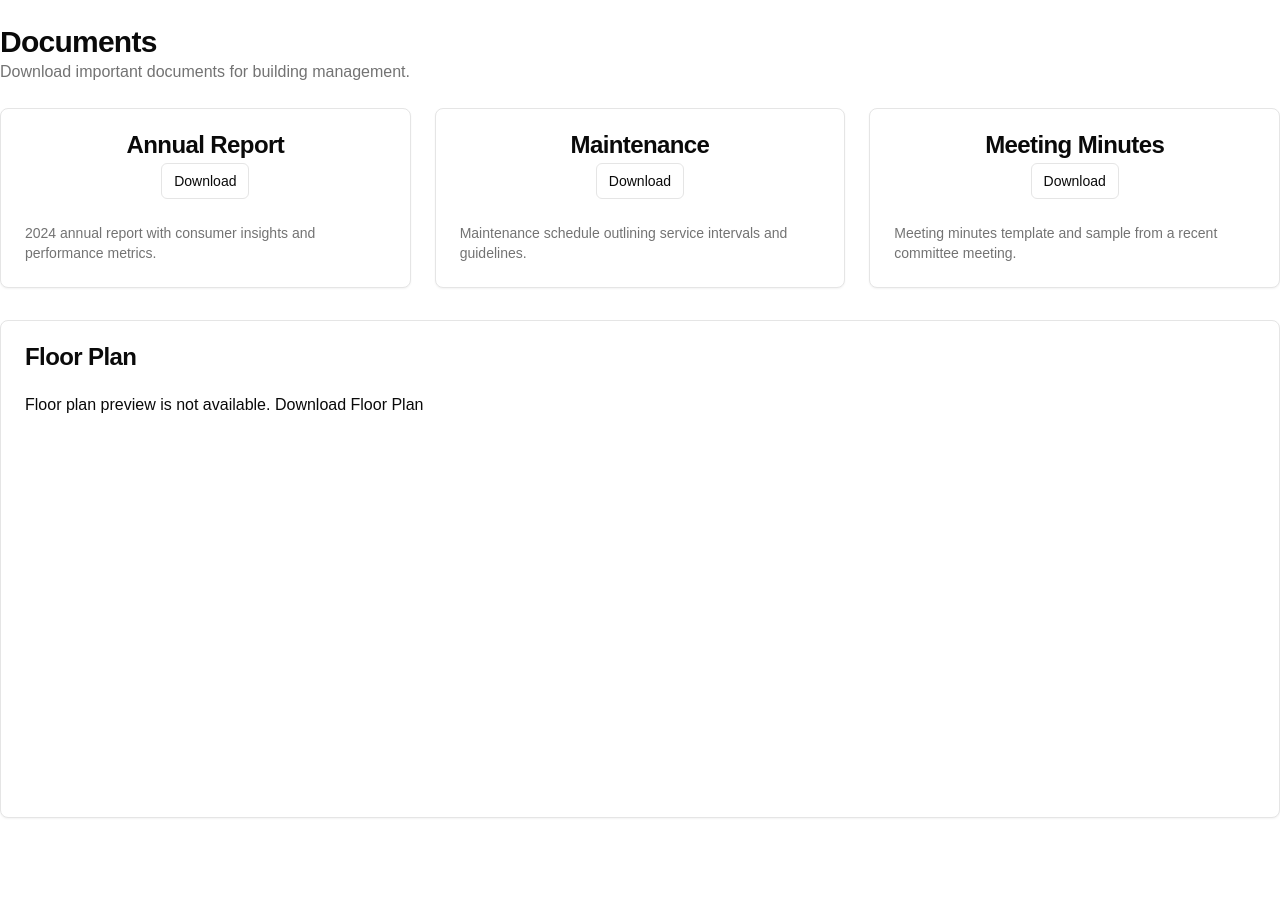
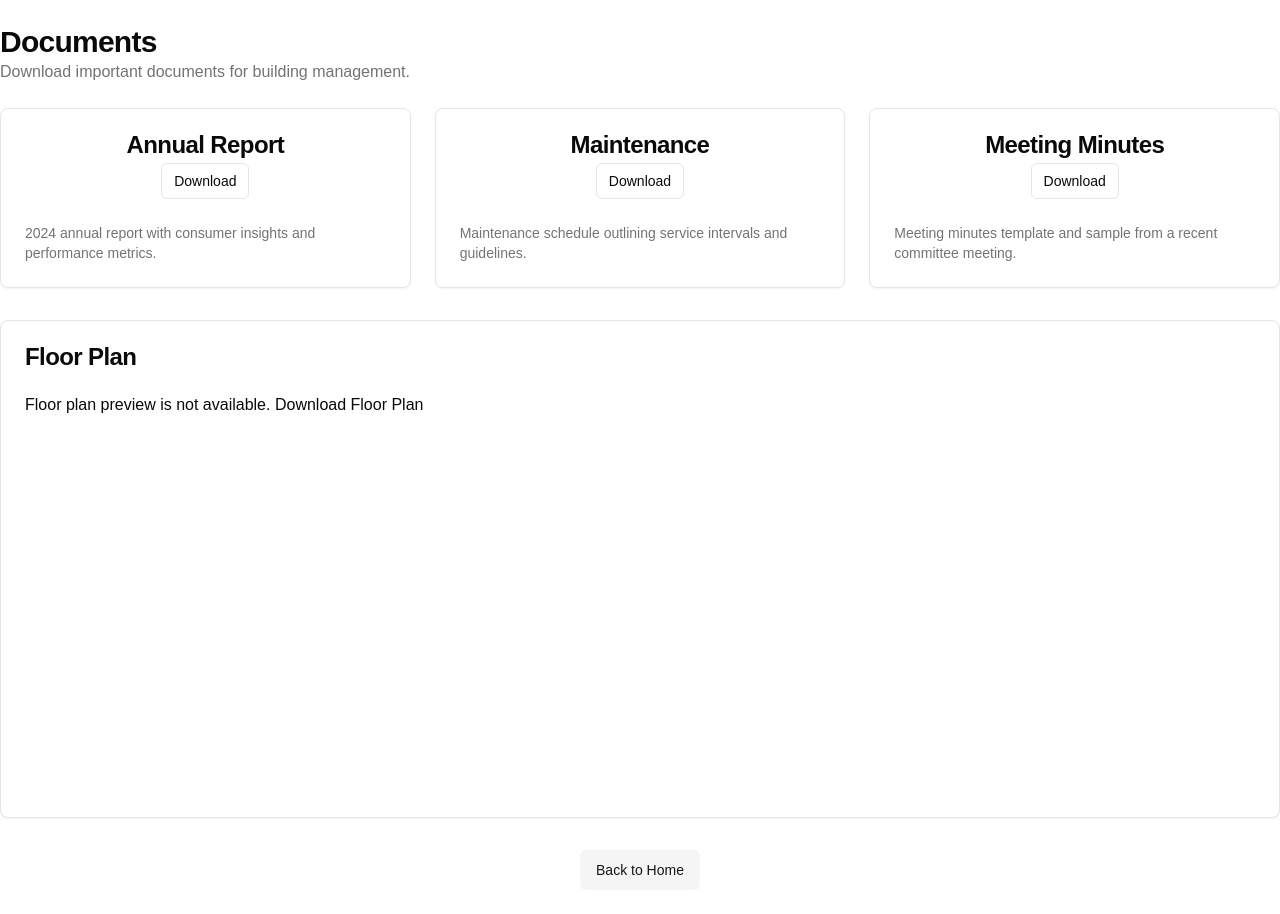
Before and after one commit to gusking456/vercel-website, a Next.js app: page /documents in a window 1280 px wide. Before the commit the page ends 842 px from the top, so only its background shows below. Built offline with nearby package versions, Linux system fonts and the light colour scheme.

Commit message:
Adding in a home button

```diff
--- a/app/documents/page.tsx
+++ b/app/documents/page.tsx
@@ -1,3 +1,4 @@
+import Link from "next/link"
 import { Button } from "@/components/ui/button"
 import { Card, CardContent, CardDescription, CardHeader, CardTitle } from "@/components/ui/card"
 
@@ -66,10 +67,10 @@ export default function DocumentsPage() {
             <CardTitle>Floor Plan</CardTitle>
           </CardHeader>
           <CardContent>
-            <object data="/floorplan.pdf" type="application/pdf" width="100%" height="400">
+            <object data="/floor_plan.webp" type="application/pdf" width="100%" height="400">
               <p>
                 Floor plan preview is not available.{" "}
-                <a href="/floorplan.pdf" download>
+                <a href="/floor_plan.webp" download>
                   Download Floor Plan
                 </a>
               </p>
@@ -77,6 +78,11 @@ export default function DocumentsPage() {
           </CardContent>
         </Card>
       </div>
+      <div className="mt-8 text-center">
+        <Link href="/" passHref>
+          <Button variant="secondary">Back to Home</Button>
+        </Link>
+      </div>
     </div>
   )
 }
```
